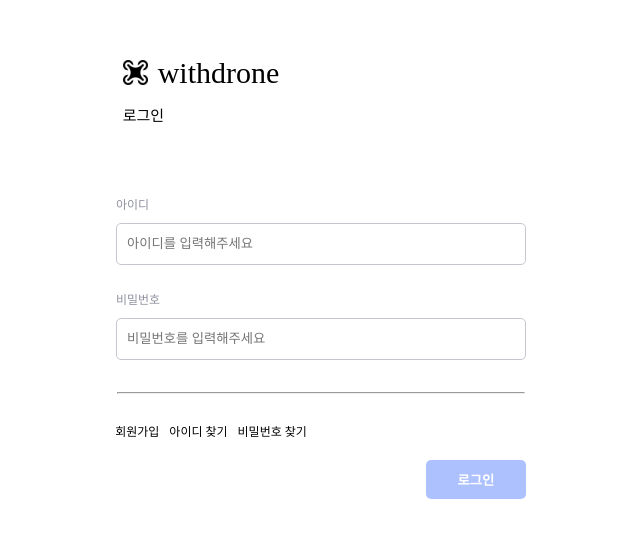
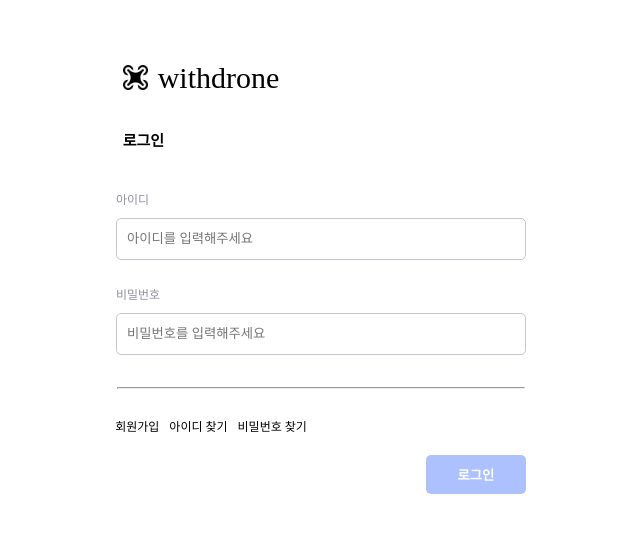
Before and after one commit to EasyWebP/WithDrone, a React (Create React App) app in the folder WithDrone_1/withdrone/: page /login in a window 1280 px wide. Shown: the part 113-650 px from the top of the page, without its empty margins (319-959 px from the left). Built offline with nearby package versions, Linux system fonts and the light colour scheme; a web font is replaced by a local one.

Commit message:
design: 로그인 ui 수정

```diff
--- a/WithDrone_1/withdrone/src/pages/login/index.tsx
+++ b/WithDrone_1/withdrone/src/pages/login/index.tsx
@@ -29,11 +29,15 @@
   flex-direction: column;
   gap: 1.4rem;
   margin-left: -24rem;
+  p {
+    margin-top: 2rem;
+    font-weight: bold;
+  }
 `;
 
 const LoginForm = styled.form`
   width: 55rem;
-  margin-top: 5rem;
+  margin-top: 2rem;
   display: flex;
   flex-direction: column;
   align-items: center;
@@ -42,6 +46,7 @@
   gap: 1rem;
   border-radius: 5px;
   background-color: #fff;
+  //border: 1px solid red;
   hr {
     color: black;
     height: 2px;
@@ -121,7 +126,7 @@
         </LoginBox>
         <LoginBox>
           <BoxTitle>비밀번호</BoxTitle>
-          <BoxInput placeholder="비밀번호를 입력해주세요" />
+          <BoxInput placeholder="비밀번호를 입력해주세요" type={"password"} />
         </LoginBox>
         <hr />
         <Box>
```
